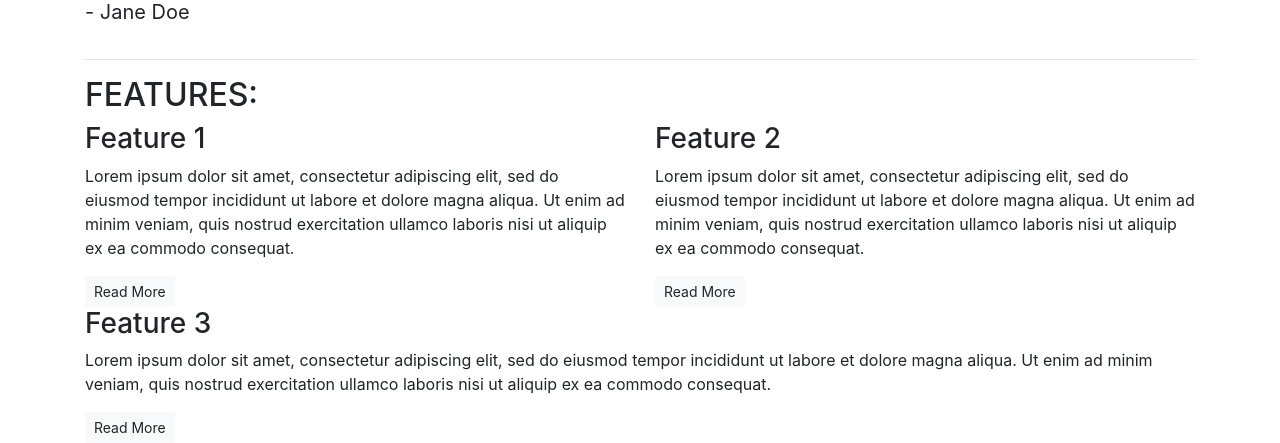
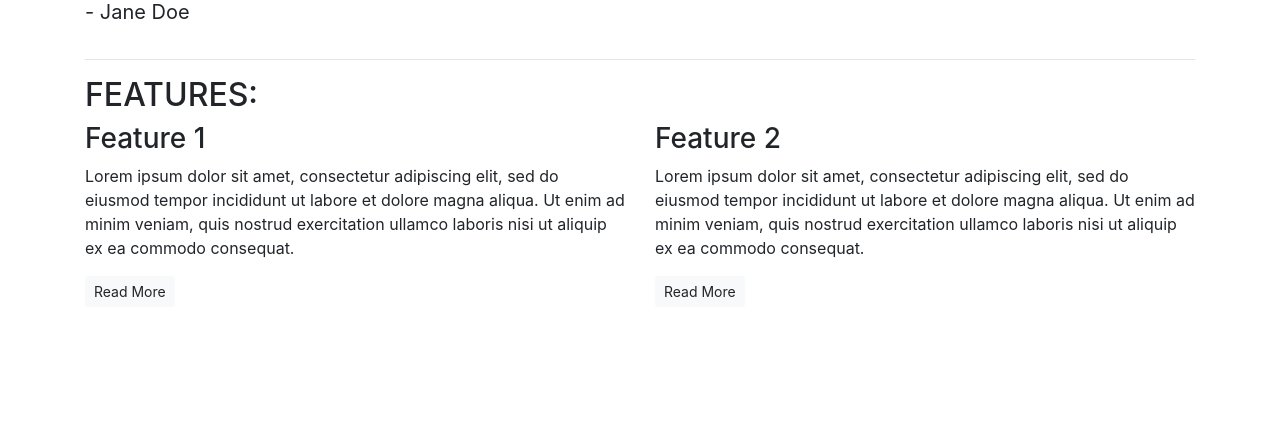
Before and after one commit to lukaszkukla/Intro-to-Bootstrap, a plain HTML site: page index.html in a window 1280 px wide. Shown: the part 706-1149 px from the top of the page. After the commit the page ends 1013 px from the top, so only its background shows below. Drawn offline with nearby package versions, Linux system fonts and the light colour scheme.

Commit message:
fix: update feature 3 code to hide on large screens

```diff
--- a/index.html
+++ b/index.html
@@ -118,7 +118,7 @@
                         <button class="btn btn-sm btn-light">Read More</button>
                     </div>
                 </div>
-                <div class="col-12 col-md-none">
+                <div class="col-12 d-md-none">
                     <div class="feature">
                         <h3>Feature 3</h3>
                         <p>Lorem ipsum dolor sit amet, consectetur adipiscing elit, sed do eiusmod tempor incididunt ut
```
